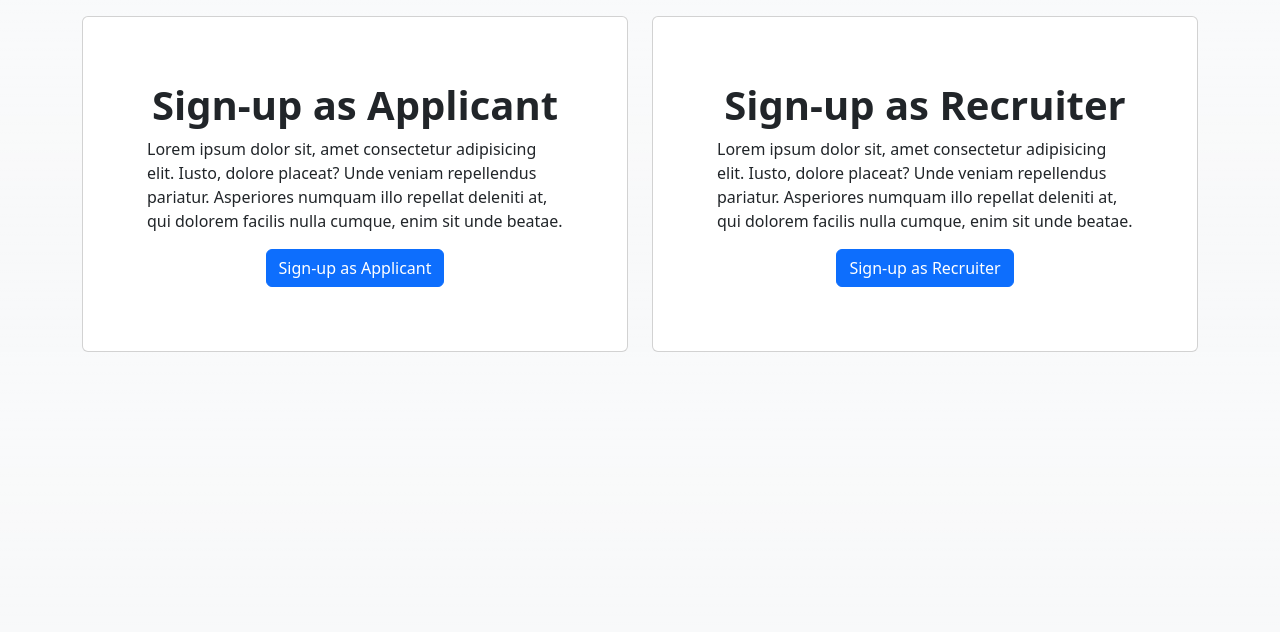
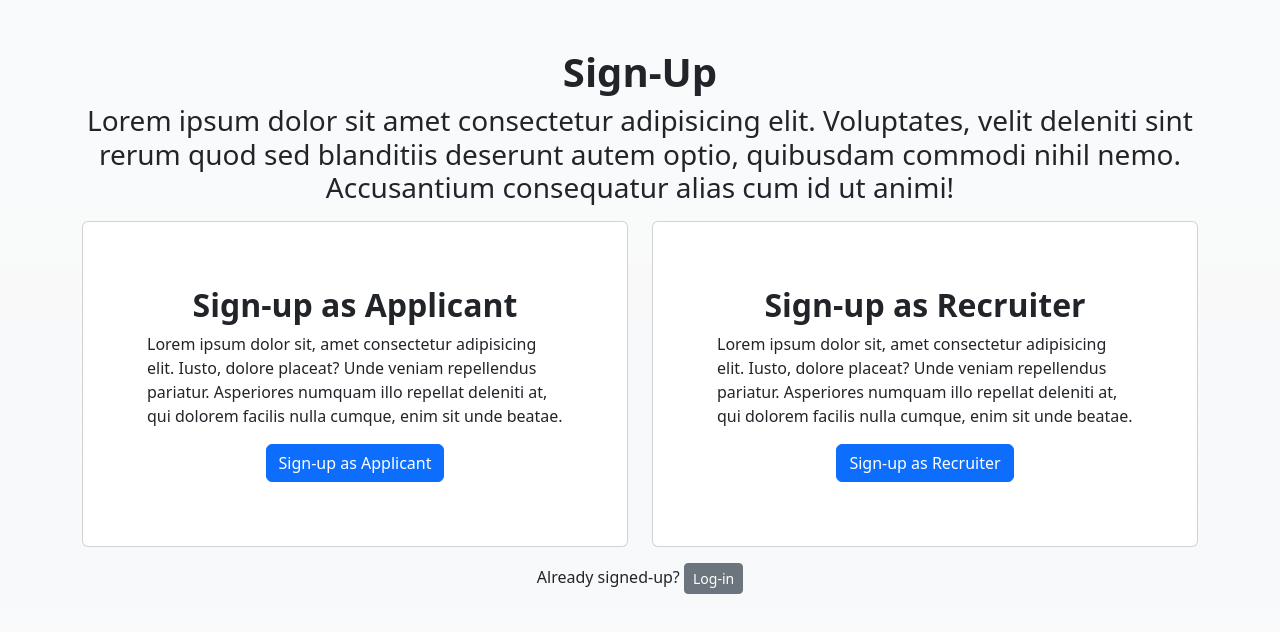
Before and after one commit to nbagonoc/jobFinder-frontend, a React (Vite) app: page /register in a window 1280 px wide. Shown: the top 632 px of the page. Built offline with nearby package versions, Linux system fonts and the light colour scheme.

Commit message:
re-layout

```diff
--- a/src/App.jsx
+++ b/src/App.jsx
@@ -23,9 +23,6 @@ const App = () => {
     return (
         <BrowserRouter>
             <Navigation />
-            <div className='container mt-3'>
-                <div className='row justify-content-center'>
-                    <div className='col'>
                     <Routes>
                         <Route path='/' element={<Home />} />
 
@@ -52,7 +49,6 @@ const App = () => {
                                 user ? <Navigate to='/' /> : <Register />
                             }
                         />
-
                         {/* Jobs */}
                         <Route path='/jobs' element={<JobList />} />
                         <Route
@@ -90,9 +86,6 @@ const App = () => {
                             }
                         />
                 </Routes>
-                    </div>
-                </div>
-            </div>
         </BrowserRouter>
     )
 }
--- a/src/components/auth/register/RegisterFormContainer.jsx
+++ b/src/components/auth/register/RegisterFormContainer.jsx
@@ -6,6 +6,8 @@ import RegisterRecruiterForm from './RegisterRecruiterForm'
 const RegisterFormContainer = () => {
     const location = useLocation()
     return (
+        <div className='d-flex flex-column min-vh-100 min-vw-100'>
+            <div className='d-md-flex flex-grow-1 justify-content-center align-items-center'>
                 <div className='col-md-8 col-lg-4 mx-auto'>
                     <div className='card'>
                         <div className='card-header'>
@@ -15,10 +17,10 @@ const RegisterFormContainer = () => {
                                 </div>
                                 <div className='col-6'>
                                     <Link
-                                to='/'
-                                className='btn btn-secondary float-end'
+                                        to='/register'
+                                        className='btn btn-sm btn-secondary float-end'
                                     >
-                                Cancel
+                                        Back
                                     </Link>
                                 </div>
                             </div>
@@ -26,10 +28,22 @@ const RegisterFormContainer = () => {
                         <div className='card-body'>
                             {location.pathname === '/register-applicant' ? (
                                 <RegisterForm />
-                ):(
+                            ) : (
                                 <RegisterRecruiterForm />
                             )}
-
+                        </div>
+                    </div>
+                    <div className='mt-3'>
+                        <p className='text-center'>
+                            Already signed-up?{' '}
+                            <Link
+                                className='btn btn-sm btn-secondary'
+                                to='/login'
+                            >
+                                Log-in
+                            </Link>
+                        </p>
+                    </div>
                 </div>
             </div>
         </div>
--- a/src/components/auth/register/RegisterSelection.jsx
+++ b/src/components/auth/register/RegisterSelection.jsx
@@ -2,21 +2,40 @@ import { Link } from 'react-router-dom'
 
 const RegisterSelection = () => {
     return (
+        <div className='container mt-5'>
+            <div className='mb-3'>
+                <h1 className='text-center fw-bold'>Sign-Up</h1>
+                <h3 className='text-center'>
+                    Lorem ipsum dolor sit amet consectetur adipisicing elit.
+                    Voluptates, velit deleniti sint rerum quod sed blanditiis
+                    deserunt autem optio, quibusdam commodi nihil nemo.
+                    Accusantium consequatur alias cum id ut animi!
+                </h3>
+            </div>
             <div className='row'>
-            <div className='col-md-6  vertical-align'>
-                <Link to='/register-applicant' className='text-decoration-none'>
+                <div className='col-md-6'>
+                    <Link
+                        to='/register-applicant'
+                        className='text-decoration-none'
+                    >
                         <div className='card p-5'>
                             <div className='card-body'>
-                            <h1 className='text-center fw-bold'>Sign-up as Applicant</h1>
+                                <h2 className='text-center fw-bold'>
+                                    Sign-up as Applicant
+                                </h2>
                                 <p className='fw-light'>
                                     Lorem ipsum dolor sit, amet consectetur
-                                adipisicing elit. Iusto, dolore placeat? Unde
-                                veniam repellendus pariatur. Asperiores numquam
-                                illo repellat deleniti at, qui dolorem facilis
-                                nulla cumque, enim sit unde beatae.
+                                    adipisicing elit. Iusto, dolore placeat?
+                                    Unde veniam repellendus pariatur. Asperiores
+                                    numquam illo repellat deleniti at, qui
+                                    dolorem facilis nulla cumque, enim sit unde
+                                    beatae.
                                 </p>
                                 <div className='text-center'>
-                                <Link className='btn btn-primary' to='/register-applicant'>
+                                    <Link
+                                        className='btn btn-primary'
+                                        to='/register-applicant'
+                                    >
                                         Sign-up as Applicant
                                     </Link>
                                 </div>
@@ -25,19 +44,28 @@ const RegisterSelection = () => {
                     </Link>
                 </div>
                 <div className='mt-3 mt-md-0 col-md-6'>
-                <Link to='/register-recruiter' className='text-decoration-none'>
+                    <Link
+                        to='/register-recruiter'
+                        className='text-decoration-none'
+                    >
                         <div className='card p-5'>
                             <div className='card-body'>
-                            <h1 className='text-center fw-bold'>Sign-up as Recruiter</h1>
+                                <h2 className='text-center fw-bold'>
+                                    Sign-up as Recruiter
+                                </h2>
                                 <p className='fw-light'>
                                     Lorem ipsum dolor sit, amet consectetur
-                                adipisicing elit. Iusto, dolore placeat? Unde
-                                veniam repellendus pariatur. Asperiores numquam
-                                illo repellat deleniti at, qui dolorem facilis
-                                nulla cumque, enim sit unde beatae.
+                                    adipisicing elit. Iusto, dolore placeat?
+                                    Unde veniam repellendus pariatur. Asperiores
+                                    numquam illo repellat deleniti at, qui
+                                    dolorem facilis nulla cumque, enim sit unde
+                                    beatae.
                                 </p>
                                 <div className='text-center'>
-                                <Link className='btn btn-primary' to='/register-recruiter'>
+                                    <Link
+                                        className='btn btn-primary'
+                                        to='/register-recruiter'
+                                    >
                                         Sign-up as Recruiter
                                     </Link>
                                 </div>
@@ -46,6 +74,15 @@ const RegisterSelection = () => {
                     </Link>
                 </div>
             </div>
+            <div className='mt-3'>
+                <p className='text-center'>
+                    Already signed-up?{' '}
+                    <Link className='btn btn-sm btn-secondary' to='/login'>
+                        Log-in
+                    </Link>
+                </p>
+            </div>
+        </div>
     )
 }
 
--- a/src/components/jobs/job_create/JobCreateFormContainer.jsx
+++ b/src/components/jobs/job_create/JobCreateFormContainer.jsx
@@ -2,16 +2,24 @@ import { Link } from 'react-router-dom'
 import JobCreateForm from './JobCreateForm'
 
 const JobCreateFormContainer = () => {
-
     return (
+        <div className='container'>
+            <div className='col-md-8 col-lg-6 mx-auto mt-3'>
                 <div className='card'>
                     <div className='card-header'>
                         <div className='row'>
                             <div className='col-6'>
-                    <h3 className='text-capitalize mb-0'>Create job post</h3>
+                                <h3 className='text-capitalize mb-0'>
+                                    Create job post
+                                </h3>
                             </div>
                             <div className='col-6'>
-                    <Link to='/' className='btn btn-secondary float-end'>Cancel</Link>
+                                <Link
+                                    to='/'
+                                    className='btn btn-secondary float-end'
+                                >
+                                    Cancel
+                                </Link>
                             </div>
                         </div>
                     </div>
@@ -19,6 +27,8 @@ const JobCreateFormContainer = () => {
                         <JobCreateForm />
                     </div>
                 </div>
+            </div>
+        </div>
     )
 }
 
--- a/src/components/jobs/job_list/JobListContainer.jsx
+++ b/src/components/jobs/job_list/JobListContainer.jsx
@@ -3,9 +3,11 @@ import AlertMessage from '../../partials/AlertMessage'
 
 const JobListContainer = () => {
     return (
-        <div className='JobListContainer col-md-8 col-lg-6 mx-auto' data-testid='JobListContainer'>
-            <AlertMessage />
-            <JobListDetails />
+        <div className='container'>
+            <div className='col-md-8 col-lg-6 mx-auto mt-3'>
+                <AlertMessage />
+                <JobListDetails />
+            </div>
         </div>
     )
 }
--- a/src/components/jobs/job_list_recruiter/JobListContainerRecruiter.jsx
+++ b/src/components/jobs/job_list_recruiter/JobListContainerRecruiter.jsx
@@ -3,9 +3,11 @@ import AlertMessage from '../../partials/AlertMessage'
 
 const JobListContainerRecruiter = () => {
     return (
-        <div className='JobListContainerRecruiter col-md-8 col-lg-6 mx-auto' data-testid='JobListContainerRecruiter'>
-            <AlertMessage />
-            <JobListDetailsRecruiter />
+        <div className='container'>
+            <div className='col-md-8 col-lg-6 mx-auto mt-3'>
+                <AlertMessage />
+                <JobListDetailsRecruiter />
+            </div>
         </div>
     )
 }
--- a/src/pages/auth/RegisterSelect.jsx
+++ b/src/pages/auth/RegisterSelect.jsx
@@ -1,9 +1,7 @@
-import RegisterSelection from "../../components/auth/register/RegisterSelection"
+import RegisterSelection from '../../components/auth/register/RegisterSelection'
 
 const RegisterSelect = () => {
-  return (
-    <RegisterSelection />
-  )
+    return <RegisterSelection />
 }
 
 export default RegisterSelect
```
Also changed, not shown: src/components/auth/login/LoginFormContainer.jsx (+17 -2 lines). Lines whose indentation alone changed are shown as unchanged.
